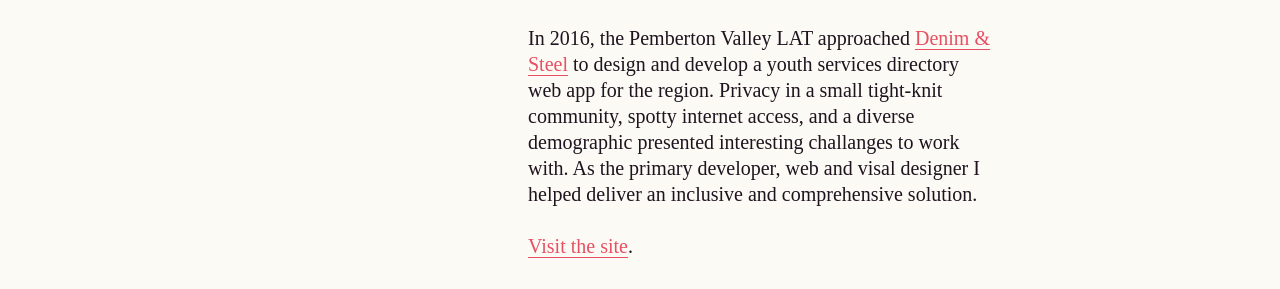
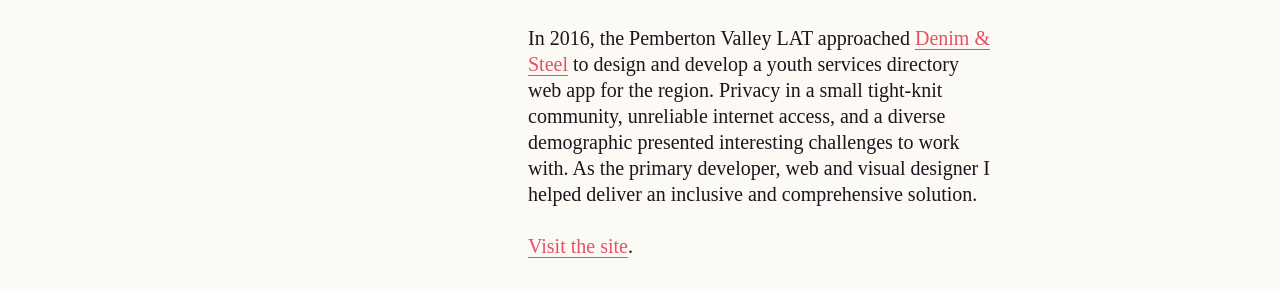
Before and after one commit to durfee/durfee.github.io, a Jekyll site: the page built from _projects/PLAN-Y.md, in a window 1280 px wide and 900 px high. Shown: the part 375-664 px from the top of the window. Built offline with Jekyll 4.4.1, drawn with Linux system fonts in a browser that asks for light colours; nearby versions of some CDN libraries; comment, search, counter and statistics services are not loaded; some of the changed text lies outside the part shown.

```diff
--- a/_includes/footer.html
+++ b/_includes/footer.html
@@ -1,6 +1,6 @@
 <footer class="pos-b-0 measure-large mx-a mt-6 mb-1">
-    <p class="mb-1">Copyright ©{{ site.time | date: '%Y' }}, Sean Durfee – <a href="mailto:sean@house-house.design">Give me a shout!</a></p>
-    <p>Colophon: This site was built by myself by hand in HTML and SCSS. Fonts are Freight Sans + Freight Text by Joshua Darden, and are served up with Adobe Typekit. Everything is compiled and served through Jekyll, hosted on Github Pages. Thanks for stopping by!</p>
+    <p class="mb-1 u-text-size-small">Copyright {{ site.time | date: '%Y' }} Sean Durfee – <a href="mailto:sean@house-house.design">Give me a shout!</a></p>
+    <p class="u-text-size-small">Colophon: This site was built by myself by hand in HTML and SCSS. Fonts are Freight Sans + Freight Text by Joshua Darden, and are served up with Adobe Typekit. Everything is compiled and served through Jekyll, hosted on Github Pages. Thanks for stopping by!</p>
 </footer>
 <script>
   (function(i,s,o,g,r,a,m){i['GoogleAnalyticsObject']=r;i[r]=i[r]||function(){
--- a/_layouts/1-home.html
+++ b/_layouts/1-home.html
@@ -16,7 +16,7 @@ layout: 0-default
       <h1 class="emphasis italic color-pink align-right u-text-size-base">I keep busy</h1>
     </div>
     <div class="measure-large mt-1">
-      <p>Product designer: Chilly Technologies <a rel="noopener" target="_blank" href="http://chilly.tech" title="Chilly Technologies"></a>; fire extinguisher and designer: <a rel="noopener" target="_blank" href="http://vancouverdesignwk.com" title="Vancouver Design Week">Vancouver Design Week</a>; designer &amp; developer: <a rel="noopener" target="_blank" href="//house-house.design" title="House House Design">House House Design</a>.</p>
+      <p>Designer &amp; developer: <a rel="noopener" target="_blank" href="//house-house.design" title="House House Design">House House Design</a>; designer &amp; developer, fire extinguisher: <a rel="noopener" target="_blank" href="http://vancouverdesignwk.com" title="Vancouver Design Week">Vancouver Design Week</a>.</p>
     </div>
   </div>
 
@@ -33,7 +33,7 @@ layout: 0-default
       <h1 class="emphasis italic color-pink align-right u-text-size-base">I've worked with cool cats</h1>
     </div>
     <div class="measure-large mt-1">
-      <p><a href="//denimandsteel.com" title="Denim &amp; Steel Interactive" target="_blank" rel="noopener">Denim &amp; Steel Interactive</a>, <a href="//vancouverdesignwk.com" title="Vancouver Design Week" target="_blank" rel="noopener">Vancouver Design Week</a>, <a rel="noopener" target="_blank" href="http://liu.arts.ubc.ca/">The University of British Columbia</a>, <a rel="noopener" target="_blank" href="http://annikaep.com" title="TRIBE">TRIBE</a>, <a rel="noopener" target="_blank" href="http://greatdanecoffee.com" title="Great Dane Coffee">Great Dane Coffee</a>, <a rel="noopener" target="_blank" href="http://theenvoy.ca/" >The Envoy</a>, <a rel="noopener" target="_blank" href="http://frindsmade.ca">Friends Made</a>, <a rel="noopener" target="_blank" href="http://commissaryconnect.com/">Commissary Connect</a>.</p>
+      <p><a href="//quander.io" title="Quander" target="_blank" rel="noopener">Quander.io</a>, <a href="//denimandsteel.com" title="Denim &amp; Steel Interactive" target="_blank" rel="noopener">Denim &amp; Steel Interactive</a>, <a href="//vancouverdesignwk.com" title="Vancouver Design Week" target="_blank" rel="noopener">Vancouver Design Week</a>, <a rel="noopener" target="_blank" href="http://liu.arts.ubc.ca/">The University of British Columbia</a>, <a rel="noopener" target="_blank" href="http://annikaep.com" title="TRIBE">TRIBE</a>, <a rel="noopener" target="_blank" href="http://greatdanecoffee.com" title="Great Dane Coffee">Great Dane Coffee</a>, <a rel="noopener" target="_blank" href="http://theenvoy.ca/" >The Envoy</a>, <a rel="noopener" target="_blank" href="http://frindsmade.ca">Friends Made</a>, <a rel="noopener" target="_blank" href="http://commissaryconnect.com/">Commissary Connect</a>.</p>
     </div>
   </div>
   {% comment %}
--- a/_projects/PLAN-Y.md
+++ b/_projects/PLAN-Y.md
@@ -6,7 +6,7 @@ cover_image: plan-y-cover.png
 categories: Web, Branding
 introduction: >
     PLAN-Y.ca (_Pemberton_, _Lil'Wat Nation &amp; Lower Lakes_, _Area C, N'Quatqua_, for _Youth_) is an arm of the Pemberton Valley Local Action Team (LAT). In conjunction with the Child and Youth Mental Health and Substance Use (CYMHSU) Collaborative, they had a goal to improve youth access to mental health services.<br/><br/>
-    In 2016, the Pemberton Valley LAT approached [Denim &amp; Steel](http://denimandsteel.com) to design and develop a youth services directory web app for the region. Privacy in a small tight-knit community, spotty internet access, and a diverse demographic presented interesting challanges to work with. As the primary developer, web and visal designer I helped deliver an inclusive and comprehensive solution.<br/><br/>
+    In 2016, the Pemberton Valley LAT approached [Denim &amp; Steel](http://denimandsteel.com) to design and develop a youth services directory web app for the region. Privacy in a small tight-knit community, unreliable internet access, and a diverse demographic presented interesting challenges to work with. As the primary developer, web and visual designer I helped deliver an inclusive and comprehensive solution.<br/><br/>
     [Visit the site](http://plany.ca).<br/><br/>
 
     - _UX &amp; Creative Director:_ Todd Sieling
```
Also changed, not shown: _projects/indulgence.md (+1 -1 lines), _projects/quander.md (added, +22 -0 lines), _projects/vdw.md (+1 -1 lines), _projects/quander/sky-booking.png (added), _projects/quander/sky-home.png (added), _projects/quander/sky-manage.png (added), _projects/quander/sky-registration.png (added), 2 other files.
